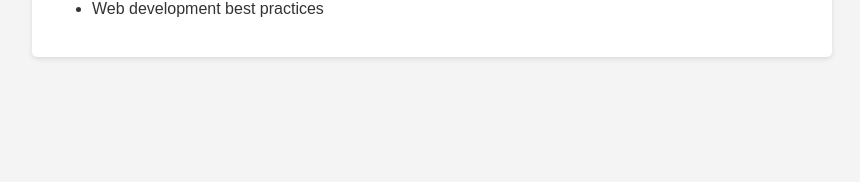
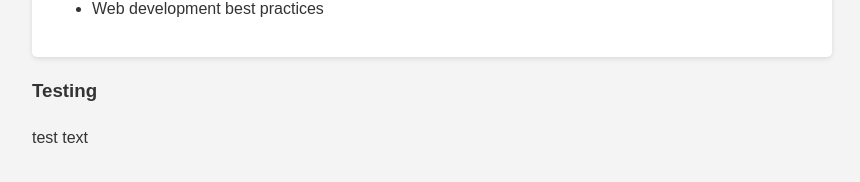
Before and after one commit to davidv1k/davidv1k.github.io, a plain HTML site: page index.html in a window 1280 px wide. Shown: the part 336-518 px from the top of the page, without its empty margins (208-1068 px from the left). Drawn offline with Linux system fonts and the light colour scheme.

Commit message:
Update index.html

```diff
--- a/index.html
+++ b/index.html
@@ -42,5 +42,9 @@
             <li>Web development best practices</li>
         </ul>
     </div>
+    <div class="container2">
+        <h3>Testing</h3>
+        <p>test text</p>
+    </div>
 </body>
 </html>
```
